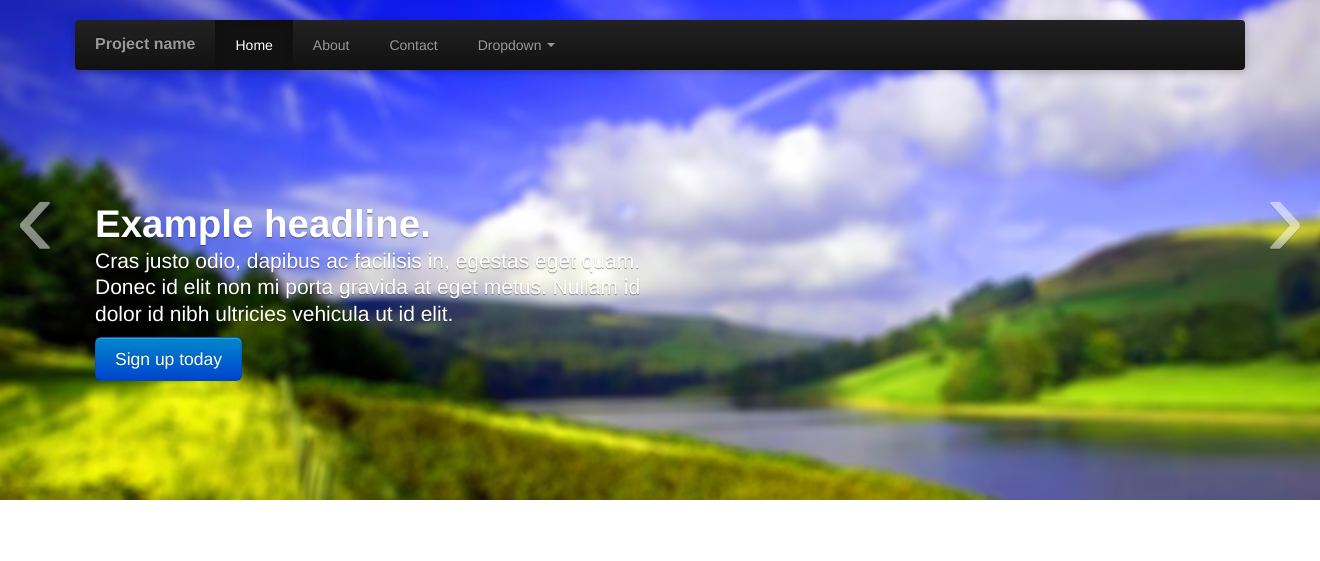
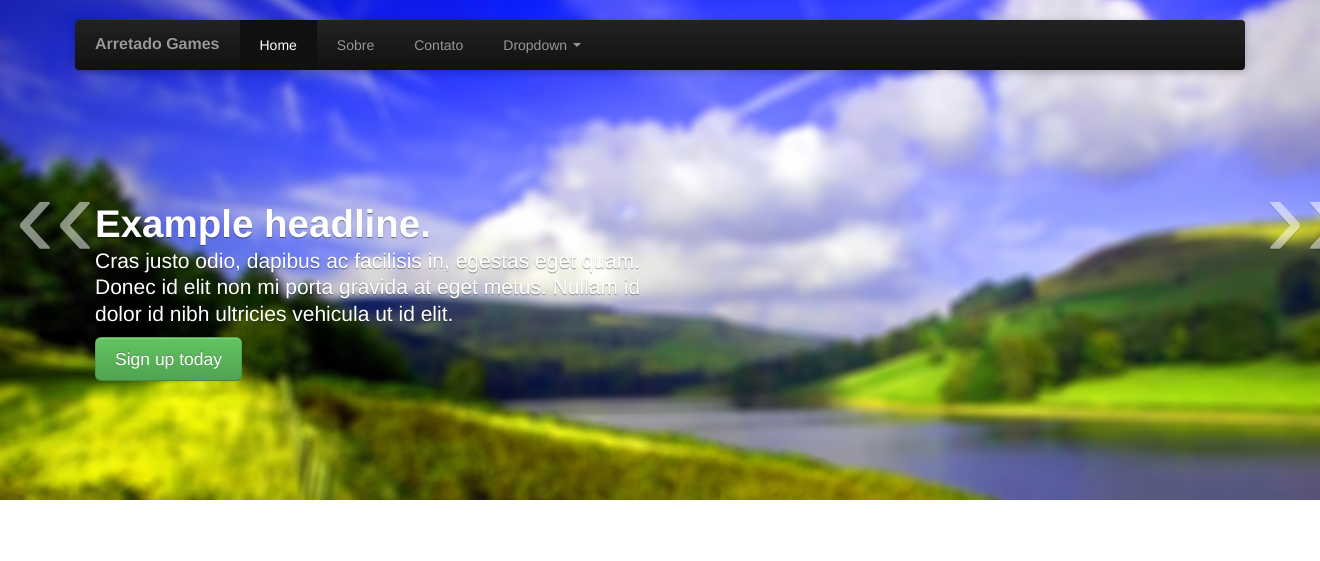
Before and after one commit to yurifariasg/ArretadoGames, a Flask app: page / in a window 1320 px wide; the page is wider, and only the part inside the window is pictured. Shown: the top 561 px of that part. Run offline with Flask 2, Linux system fonts and the light colour scheme; some libraries are stand-ins or nearby versions.

Commit message:
Small page design test

```diff
--- a/web/templates/index.html
+++ b/web/templates/index.html
@@ -359,13 +359,13 @@
               <span class="icon-bar"></span>
               <span class="icon-bar"></span>
             </button>
-            <a class="brand" href="#">Project name</a>
+            <a class="brand" href="#">Arretado Games</a>
             <!-- Responsive Navbar Part 2: Place all navbar contents you want collapsed withing .navbar-collapse.collapse. -->
             <div class="nav-collapse collapse">
               <ul class="nav">
                 <li class="active"><a href="#">Home</a></li>
-                <li><a href="#about">About</a></li>
-                <li><a href="#contact">Contact</a></li>
+                <li><a href="#about">Sobre</a></li>
+                <li><a href="#contact">Contato</a></li>
                 <!-- Read about Bootstrap dropdowns at http://twitter.github.com/bootstrap/javascript.html#dropdowns -->
                 <li class="dropdown">
                   <a href="#" class="dropdown-toggle" data-toggle="dropdown">Dropdown <b class="caret"></b></a>
@@ -399,7 +399,7 @@
             <div class="carousel-caption">
               <h1>Example headline.</h1>
               <p class="lead">Cras justo odio, dapibus ac facilisis in, egestas eget quam. Donec id elit non mi porta gravida at eget metus. Nullam id dolor id nibh ultricies vehicula ut id elit.</p>
-              <a class="btn btn-large btn-primary" href="#">Sign up today</a>
+              <a class="btn btn-large btn-success" href="#">Sign up today</a>
             </div>
           </div>
         </div>
@@ -409,7 +409,7 @@
             <div class="carousel-caption">
               <h1>Another example headline.</h1>
               <p class="lead">Cras justo odio, dapibus ac facilisis in, egestas eget quam. Donec id elit non mi porta gravida at eget metus. Nullam id dolor id nibh ultricies vehicula ut id elit.</p>
-              <a class="btn btn-large btn-primary" href="#">Learn more</a>
+              <a class="btn btn-large btn-danger" href="#">Learn more</a>
             </div>
           </div>
         </div>
@@ -434,8 +434,8 @@
 	      </div>
 	    </div>
       </div>
-      <a class="left carousel-control" href="#myCarousel" data-slide="prev">&lsaquo;</a>
-      <a class="right carousel-control" href="#myCarousel" data-slide="next">&rsaquo;</a>
+      <a class="left carousel-control" href="#myCarousel" data-slide="prev">&lsaquo;&lsaquo;</a>
+      <a class="right carousel-control" href="#myCarousel" data-slide="next">&rsaquo;&rsaquo;</a>
     </div><!-- /.carousel -->
 
 
```
